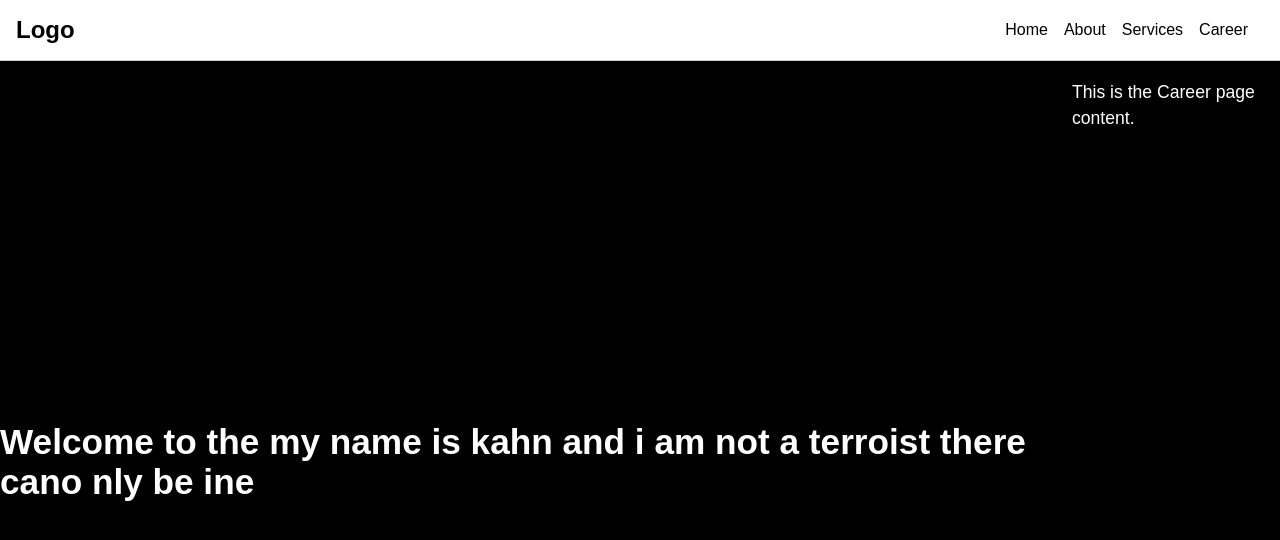
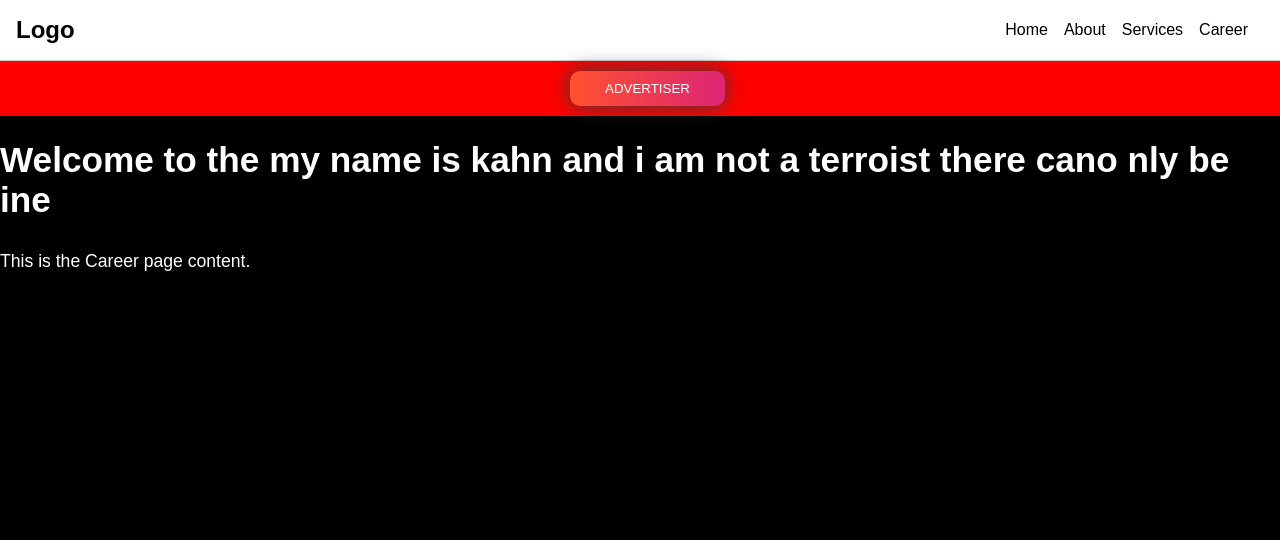
Before and after one commit to manasgupta01/advertiseIT, a React (Create React App) app: page /career in a window 1280 px wide. Shown: the top 540 px of the page. Built offline with nearby package versions, Linux system fonts and the light colour scheme.

Commit message:
added buttons and popup function

```diff
--- a/package.json
+++ b/package.json
@@ -10,6 +10,8 @@
     "npm": "^10.0.0",
     "react": "^18.2.0",
     "react-dom": "^18.2.0",
+    "react-icon": "^1.0.0",
+    "react-icons": "^4.10.1",
     "react-parallax": "^3.5.1",
     "react-router-dom": "^6.15.0",
     "react-scripts": "5.0.1",
--- a/src/App.css
+++ b/src/App.css
@@ -168,3 +168,38 @@ p {
   height: 290px;
   background-size: cover; /* Add this property */
 }
+
+/* ////////////////////////////////////////////////////////// */
+
+
+.career{
+  display:flex;
+  flex-direction: column;
+}
+.btnsec{
+  display: flex;
+  flex-direction: row;
+  background: red;
+  justify-content: space-around;
+}
+#btn{
+
+  background-image: linear-gradient(to right, #FF512F 0%, #DD2476  51%, #FF512F  100%);
+          margin: 10px;
+          margin-left: 25px;
+          padding: 10px 35px;
+          text-align: center;
+          text-transform: uppercase;
+          transition: 0.5s;
+          background-size: 200% auto;
+          color: white;
+          box-shadow: 0 0 20px rgb(61, 61, 61);
+          border-radius: 10px;
+          border: none;
+          display: block;
+}
+#btn:hover{
+  background-position: right center;
+          color: #fff;
+          text-decoration: none;
+}
--- /dev/null
+++ b/src/components/Popmoredetail.jsx
@@ -0,0 +1,45 @@
+
+import React from 'react'
+import {AiFillCloseCircle} from "react-icons/ai"
+
+
+import "./popmore.css"
+
+const Popmoredetail = (props) => {
+
+
+
+
+
+
+
+
+
+    return (props.trigger) ?
+        (
+
+            <div key={props.popid} className="popmoredetail" onClick={() => props.setTrigger(false)} >
+                <div className="innnerrr">
+                    <button style={{display:'none'}}  className="closebtn" id='closebtn' onClick={() => props.setTrigger(false)} >
+                        close
+                    </button>
+                    <label style={{position:"absolute",
+    top: "16px",
+    right: "16px"}} htmlFor="closebtn"></label>
+
+
+
+
+                </div>
+
+
+
+            </div>
+
+
+
+
+  ): "";
+}
+
+export default Popmoredetail
--- /dev/null
+++ b/src/components/popmore.css
@@ -0,0 +1,62 @@
+.popmoredetail{
+    position: fixed;
+    top: 0;
+    left: 0;
+    width: 100%;
+    height: 100%;
+    z-index: 3;
+
+    background-color: rgba(0, 0, 0, 0.61);
+    display: flex;
+    justify-content: center;
+    align-items: center;
+
+
+}
+
+
+.innnerrr{
+    position: relative;
+    display: flex;
+   flex-direction: column;
+    padding: 32px;
+    width: 80%;
+    /* max-width: 640px; */
+    background:  #E8EAE3;;
+  border-radius: 8px;
+    box-shadow: 3px 4px 20px 20px #3a393929;
+  @media (max-width:600px) {
+    height:60%;
+    width:70%;
+    overflow-y: scroll;
+  }
+}
+.innnerrr::after{
+    box-shadow: inset 0 0 0 200px rgba(255, 255, 255, 0.05);
+ filter: blur(10px);
+}
+.popmoredetail .closebtn{
+            display: block;
+            width: max-content;
+            float: right;
+}
+
+.bodyyy h2 {
+    padding: 25px;
+    color: #FA2742;
+    text-decoration-line: underline;
+    @media (max-width:600px) {
+       font-size: small;
+
+    }
+
+}
+.bodyyy p{
+    color: rgb(0, 0, 0);
+    text-align: justify;
+    padding-right: 2px;
+    @media (max-width:600px) {
+        font-size: small;
+
+     }
+}
--- /dev/null
+++ b/src/pages/career.css
@@ -0,0 +1,31 @@
+.career{
+    display:flex;
+    flex-direction: column;
+}
+.btnsec{
+    display: flex;
+    flex-direction: row;
+    background: red;
+    justify-content: space-between;
+}
+#btnt{
+
+    background-image: linear-gradient(to right, #FF512F 0%, #DD2476  51%, #FF512F  100%);
+            margin: 10px;
+            margin-left: 25px;
+            padding: 10px 35px;
+            text-align: center;
+            text-transform: uppercase;
+            transition: 0.5s;
+            background-size: 200% auto;
+            color: white;
+            box-shadow: 0 0 20px rgb(61, 61, 61);
+            border-radius: 10px;
+            border: none;
+            display: block;
+}
+ #btn:hover{
+    background-position: right center;
+            color: #fff;
+            text-decoration: none;
+ }
--- a/src/pages/career.js
+++ b/src/pages/career.js
@@ -1,13 +1,22 @@
-import React from 'react';
-
+import React, { useState } from 'react';
+import Popmoredetail from '../components/Popmoredetail.jsx'
 function Career() {
+  const [pop, setPop] = useState(false)
+    const [pop1, setPop1] = useState(false)
+    const [popid, setPopid] = useState("")
   return (
     <div className='Career'>
-      <section>
+
         {/* Your Career page content */}
+          <div className='btnsec'>
+
+        <button id='btn' onClick={() => { setPop(true); setPopid(1) }}>advertiser</button>
+        {/* <button id='btn'onClick={() => { setPop1(true); setPopid(2) }}>influencer</button> */}
+          </div>
+          <Popmoredetail trigger={pop} setTrigger={setPop} popid={popid}></Popmoredetail>
         <h1>Welcome to the my name is kahn and i am not a terroist there cano nly be ine </h1>
         <p>This is the Career page content.</p>
-      </section>
+
     </div>
   );
 }
```
Also changed, not shown: 1 other file (tests, documents, lock files or other folders).
